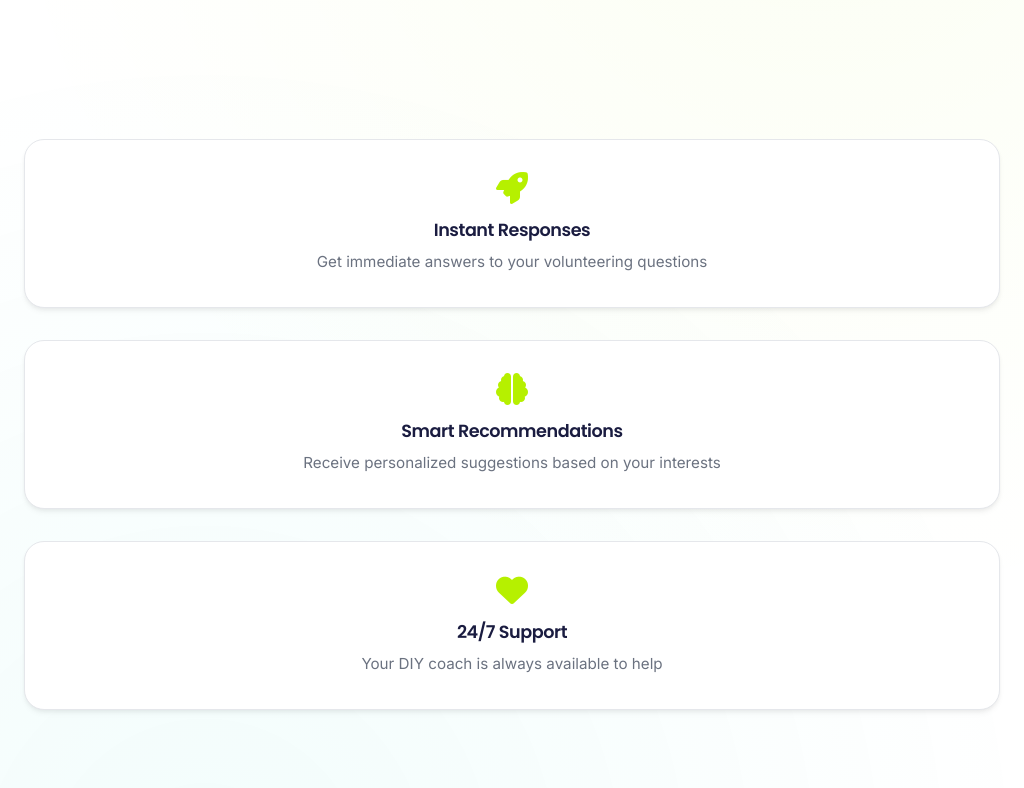
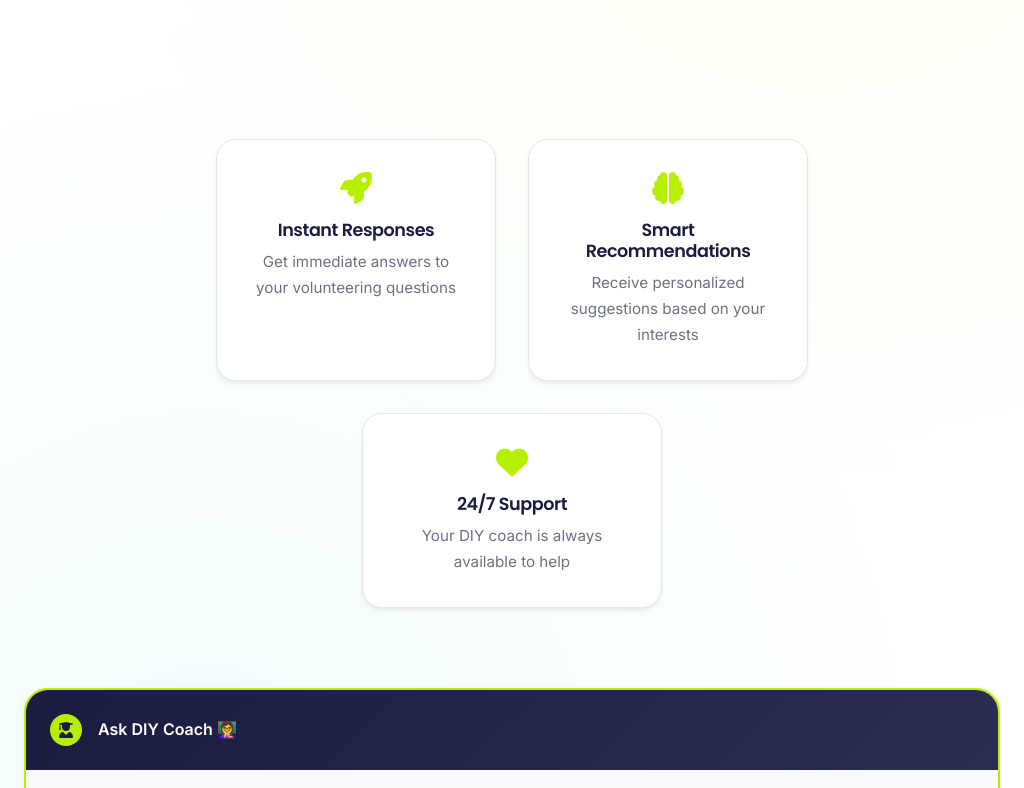
Before and after one commit to myuth11/dyi_educationcoach, a website: page index.html in a window 1024 px wide. Shown: the part 1820-2608 px from the top of the page. Drawn offline with Linux system fonts and the light colour scheme.

Commit message:
align the card

```diff
--- a/css/styles.css
+++ b/css/styles.css
@@ -506,8 +506,11 @@ a:focus {
 
 .showcase-features {
   display: grid;
-  grid-template-columns: repeat(auto-fit, minmax(200px, 1fr));
+  grid-template-columns: repeat(3, 1fr);
   gap: var(--spacing-lg);
+  max-width: 900px;
+  margin: 0 auto;
+  justify-items: center;
 }
 
 .feature-highlight {
@@ -518,6 +521,8 @@ a:focus {
   box-shadow: var(--shadow-card);
   border: 1px solid var(--border-light);
   transition: all var(--transition-normal);
+  width: 100%;
+  max-width: 280px;
 }
 
 .feature-highlight:hover {
@@ -698,10 +703,27 @@ a:focus {
 
   .showcase-features {
     grid-template-columns: 1fr;
+    max-width: 400px;
+    margin: 0 auto;
   }
 
   .demo-chat {
     max-width: 100%;
+  }
+}
+
+/* Tablet view - show 2 columns for better space usage */
+@media (min-width: 769px) and (max-width: 1024px) {
+  .showcase-features {
+    grid-template-columns: repeat(2, 1fr);
+    max-width: 600px;
+    margin: 0 auto;
+  }
+
+  .feature-highlight:nth-child(3) {
+    grid-column: 1 / -1;
+    max-width: 300px;
+    margin: 0 auto;
   }
 }
 
```
